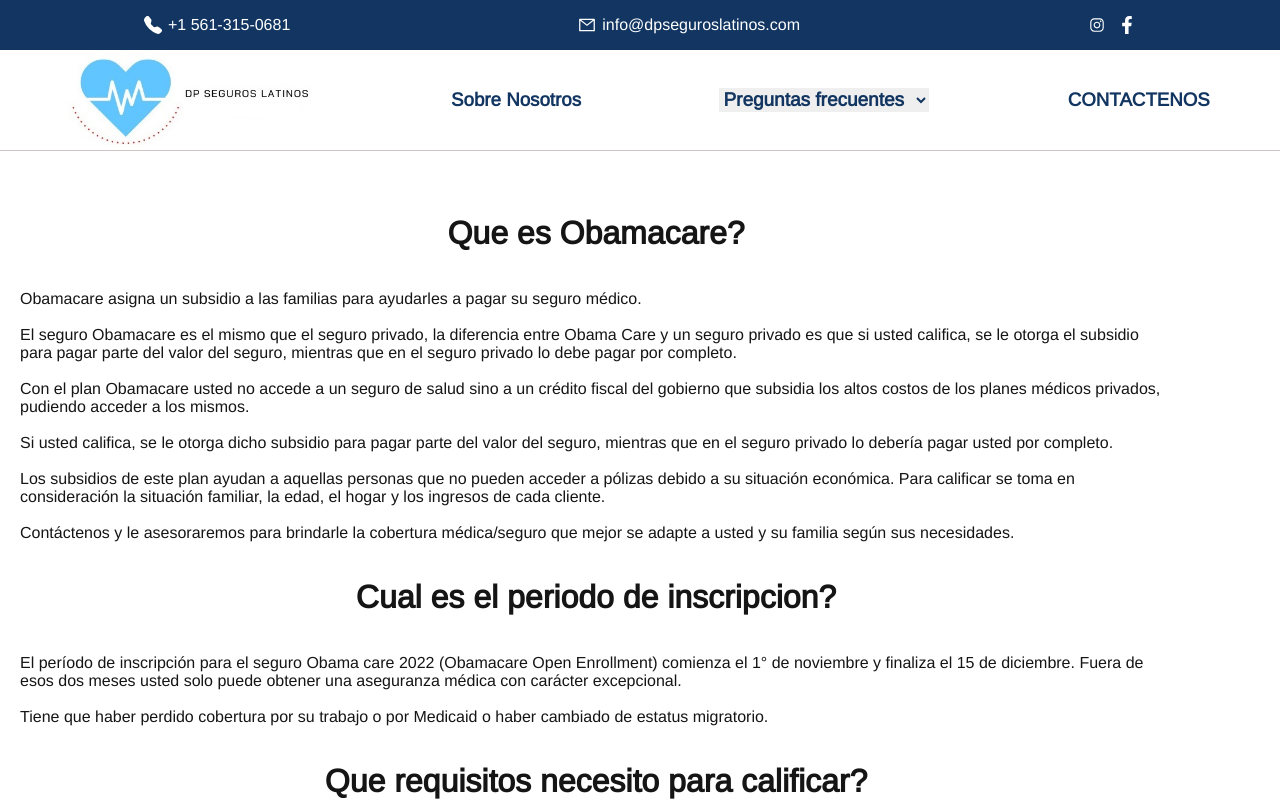
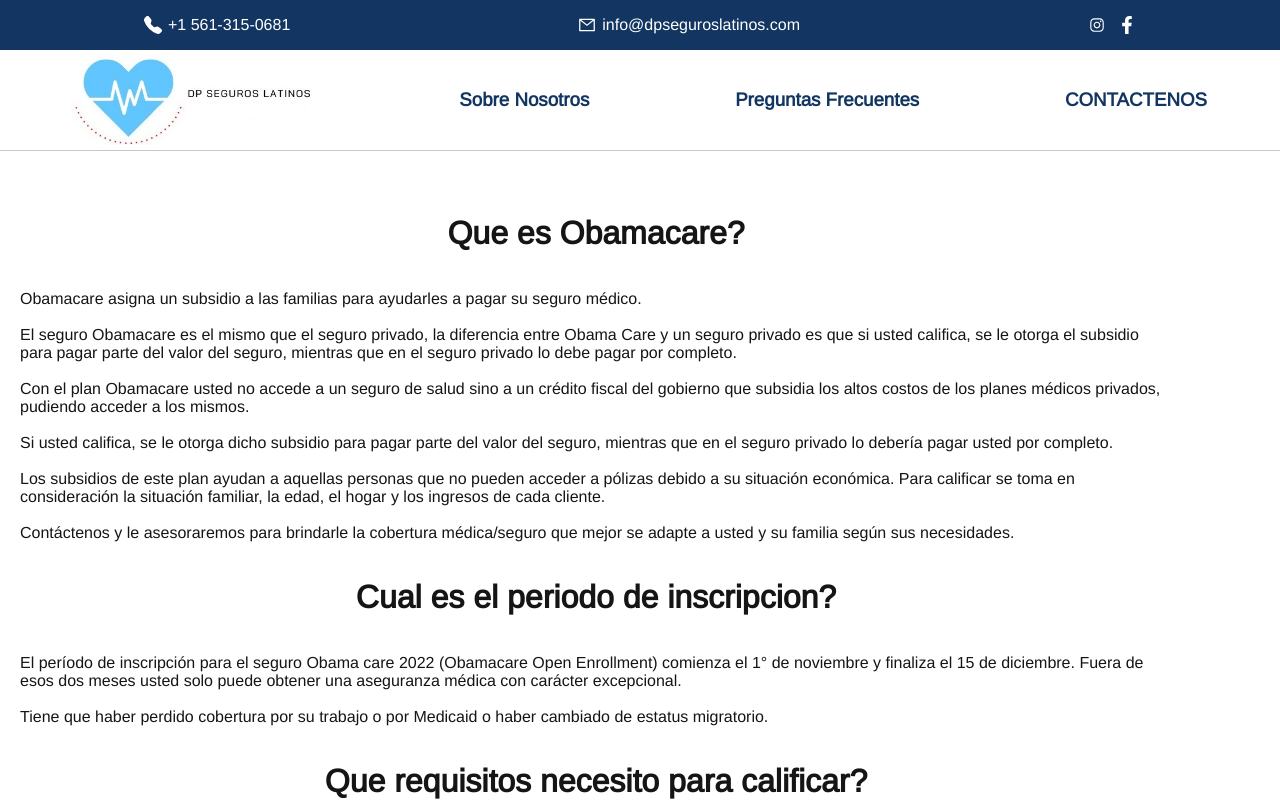
Before and after one commit to germanseoane/proyecto-seguros, a React (Create React App) app: page /full in a window 1280 px wide. Shown: the top 801 px of the page. Built offline with nearby package versions, Linux system fonts and the light colour scheme.

Commit message:
design changed

```diff
--- a/src/Screens/FullQuestionsScreen.css
+++ b/src/Screens/FullQuestionsScreen.css
@@ -29,3 +29,13 @@
   opacity: 1;
   top: 3300px;
 }
+@media (min-width: 800px) {
+  .full-opacity-three {
+    width: 100%;
+    height: 260px;
+    position: absolute;
+    background-color: white;
+    opacity: 1;
+    top: 3300px;
+  }
+}
--- a/src/Screens/QuestionsScreen.css
+++ b/src/Screens/QuestionsScreen.css
@@ -62,7 +62,7 @@
   margin-top: 4px;
   align-items: center;
   height: 18px;
-  justify-content: space-between;
+  justify-content: center;
   border-radius: 120px;
   padding: 20px;
   opacity: 0.9;
--- a/src/components/InsuranceLogos.js
+++ b/src/components/InsuranceLogos.js
@@ -17,31 +17,24 @@
       Obama Care: <br />
       <br />
       <div className="question-logo">
-        <h4> Ambetter </h4>
         <img src={ambetter} alt="ambetter" className="insurance-image" />
       </div>
       <div className="question-logo">
-        <h4> Oscar </h4>
         <img src={oscar} alt="oscar" className="insurance-image" />
       </div>
       <div className="question-logo">
-        <h4> Florida Blue </h4>
         <img src={floridaBlue} alt="florida" className="insurance-image" />
       </div>
       <div className="question-logo">
-        <h4> Bright Health </h4>
         <img src={brightHealth} alt="bright" className="insurance-image" />
       </div>
       <div className="question-logo">
-        <h4> Molina Health Care </h4>
         <img src={molina} alt="molina" className="insurance-image" />
       </div>
       <div className="question-logo">
-        <h4> Aetna </h4>
         <img src={aetna} alt="aetna" className="insurance-image" />
       </div>
       <div className="question-logo">
-        <h4> Cigna </h4>
         <img src={cigna} alt="signa" className="insurance-image" />
       </div>
     </>
--- a/src/components/Navbar.css
+++ b/src/components/Navbar.css
@@ -28,6 +28,7 @@
 }
 h3:hover {
   background-color: whitesmoke;
+  border-radius: 4px;
 }
 .first-select {
   outline: none;
--- a/src/components/Navbar.js
+++ b/src/components/Navbar.js
@@ -3,25 +3,9 @@
 import logo from "../assets/logo.jpeg";
 import { GiHamburgerMenu } from "react-icons/gi";
 import { Link, useHistory } from "react-router-dom";
-import {
-  OBAMACARE,
-  INSCRIPTION,
-  QUALIFY,
-  SERVICES,
-  BENEFITS,
-  COST,
-  WHEN,
-  WORK,
-} from "../utils/constants";
 
 const Navbar = ({ active, setActive, setQuestion }) => {
   const history = useHistory();
-
-  const handleClick = (value) => {
-    if (value === "DEFAULT") return;
-    history.push("/questions");
-    setQuestion(value);
-  };
 
   return (
     <div className="main-navbar">
@@ -35,34 +19,9 @@
       <Link to="/" className="nav-link">
         <h3>Sobre Nosotros</h3>
       </Link>
-      <select
-        className="first-select"
-        onChange={(e) => handleClick(e.target.value)}
-      >
-        <option value={"DEFAULT"}>Preguntas frecuentes</option>
-        <option value={OBAMACARE}>Que es Obamacare?</option>
-
-        <option value={INSCRIPTION}>Cual es el periodo de inscripcion?</option>
-
-        <option value={QUALIFY}>Que requisitos necesito para calificar?</option>
-
-        <option value={SERVICES}>
-          Qué servicios y coberturas brinda el seguro médico Obama care?
-        </option>
-        <option value={BENEFITS}>
-          Qué beneficios tiene el plan de seguros Obama Care?
-        </option>
-        <option value={COST}>
-          Qué costo tiene el plan de seguro médico Obama Care?
-        </option>
-        <option value={WHEN}>
-          A partir de cuándo puedo empezar a usar mi cobertura de salud?
-        </option>
-        <option value={WORK}>
-          Qué compañías de seguros trabajan con Obamacare en Florida?
-        </option>
-      </select>
-
+      <Link to="/full" className="nav-link">
+        <h3>Preguntas Frecuentes</h3>
+      </Link>
       <Link to="/contact" className="nav-link">
         <h3>CONTACTENOS</h3>
       </Link>
```
